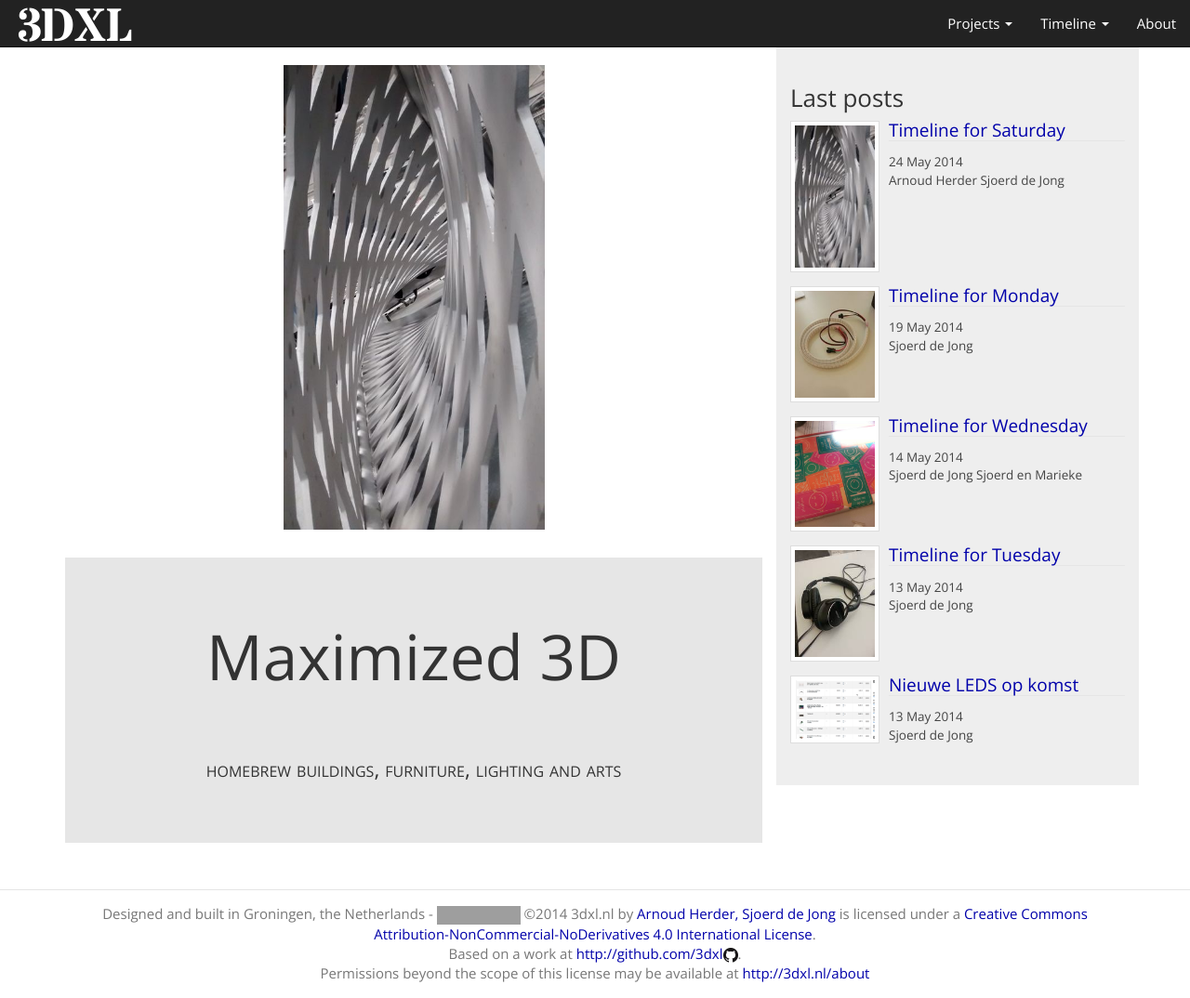
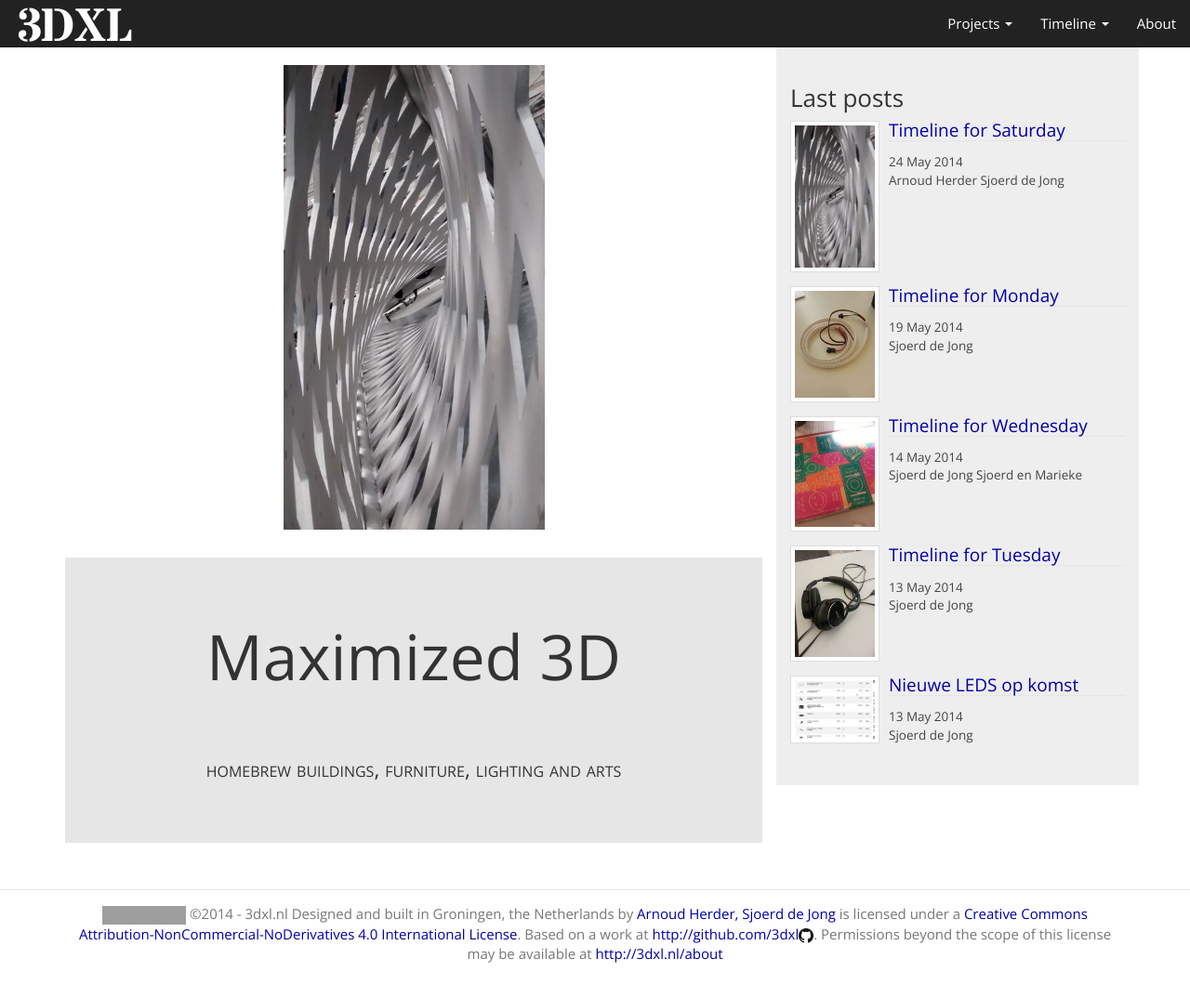
Before and after one commit to 3dxl/3dxl.github.io, a Jekyll site: the page built from index.html, in a window 1280 px wide and 1074 px high. Shown: the whole window at 93% size. Built offline with Jekyll 4.4.1, drawn with Linux system fonts in a browser that asks for light colours; nearby versions of some CDN libraries; some of the changed lines change nothing that is shown; grey boxes are pictures that could not be loaded.

Commit message:
Update default.html

```diff
--- a/_layouts/default.html
+++ b/_layouts/default.html
@@ -92,11 +92,11 @@
   <footer class="docs-footer" role="contentinfo">
     <div class="container">
       <p>
-        Designed and built in Groningen, the Netherlands
-        - <a rel="license" href="http://creativecommons.org/licenses/by-nc-nd/4.0/"><img alt="Creative Commons License" style="border-width:0" src="http://i.creativecommons.org/l/by-nc-nd/4.0/80x15.png" /></a>
-        &copy;{{ site.time | date:"%Y" }} <span xmlns:dct="http://purl.org/dc/terms/" property="dct:title">3dxl.nl</span> by <a xmlns:cc="http://creativecommons.org/ns#" href="http://3dxl.nl" property="cc:attributionName" rel="cc:attributionURL">Arnoud Herder, Sjoerd de Jong</a> is licensed under a <a rel="license" href="http://creativecommons.org/licenses/by-nc-nd/4.0/">Creative Commons Attribution-NonCommercial-NoDerivatives 4.0 International License</a>.
-        <br />Based on a work at <a xmlns:dct="http://purl.org/dc/terms/" href="http://github.com/3dxl" rel="dct:source">http://github.com/3dxl</a><a href="{{ page.path | prepend:'https://github.com/3dxl/3dxl.github.io/blob/master/' }}"><img width=16 src="/photos/GitHub-Mark-32px.png"/></a>.
-        <br />Permissions beyond the scope of this license may be available at <a xmlns:cc="http://creativecommons.org/ns#" href="http://3dxl.nl/about" rel="cc:morePermissions">http://3dxl.nl/about</a>
+        <a rel="license" href="http://creativecommons.org/licenses/by-nc-nd/4.0/"><img alt="Creative Commons License" style="border-width:0" src="http://i.creativecommons.org/l/by-nc-nd/4.0/80x15.png" /></a>
+        &copy;{{ site.time | date:"%Y" }} - <span xmlns:dct="http://purl.org/dc/terms/" property="dct:title">3dxl.nl</span>
+        Designed and built in Groningen, the Netherlands by <a xmlns:cc="http://creativecommons.org/ns#" href="http://3dxl.nl" property="cc:attributionName" rel="cc:attributionURL">Arnoud Herder, Sjoerd de Jong</a> is licensed under a <a rel="license" href="http://creativecommons.org/licenses/by-nc-nd/4.0/">Creative Commons Attribution-NonCommercial-NoDerivatives 4.0 International License</a>.
+        Based on a work at <a xmlns:dct="http://purl.org/dc/terms/" href="http://github.com/3dxl" rel="dct:source">http://github.com/3dxl</a><a href="{{ page.path | prepend:'https://github.com/3dxl/3dxl.github.io/blob/master/' }}"><img width=16 src="/photos/GitHub-Mark-32px.png"/></a>.
+        Permissions beyond the scope of this license may be available at <a xmlns:cc="http://creativecommons.org/ns#" href="http://3dxl.nl/about" rel="cc:morePermissions">http://3dxl.nl/about</a>
       </p>
     </div>
   </footer>
```
